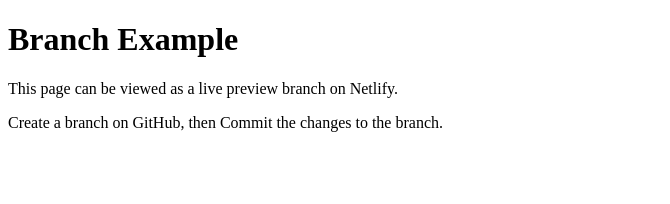
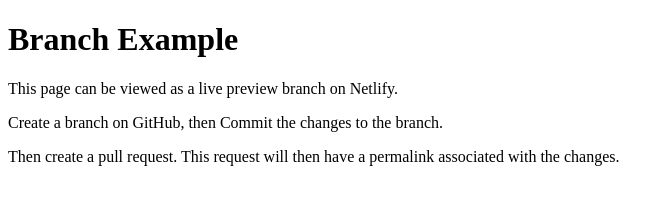
Before and after one commit to DavidBThomp/netlify, a plain HTML site: page gettingStarted/branch.html in a window 1280 px wide. Shown: the whole page, without its empty margins (0-670 px from the left). Drawn offline with Linux system fonts and the light colour scheme.

Commit message:
Reorganize Files

```diff
--- a/branch.html
+++ b/gettingStarted/branch.html
@@ -17,6 +17,10 @@
     <p>
         Create a branch on GitHub, then Commit the changes to the branch.
     </p>
+
+    <p>
+        Then create a pull request. This request will then have a permalink associated with the changes.
+    </p>
 </body>
 
 </html>
```
Also changed, not shown: index.html (renamed from gettingStarted/index.html, +3 -0 lines).
